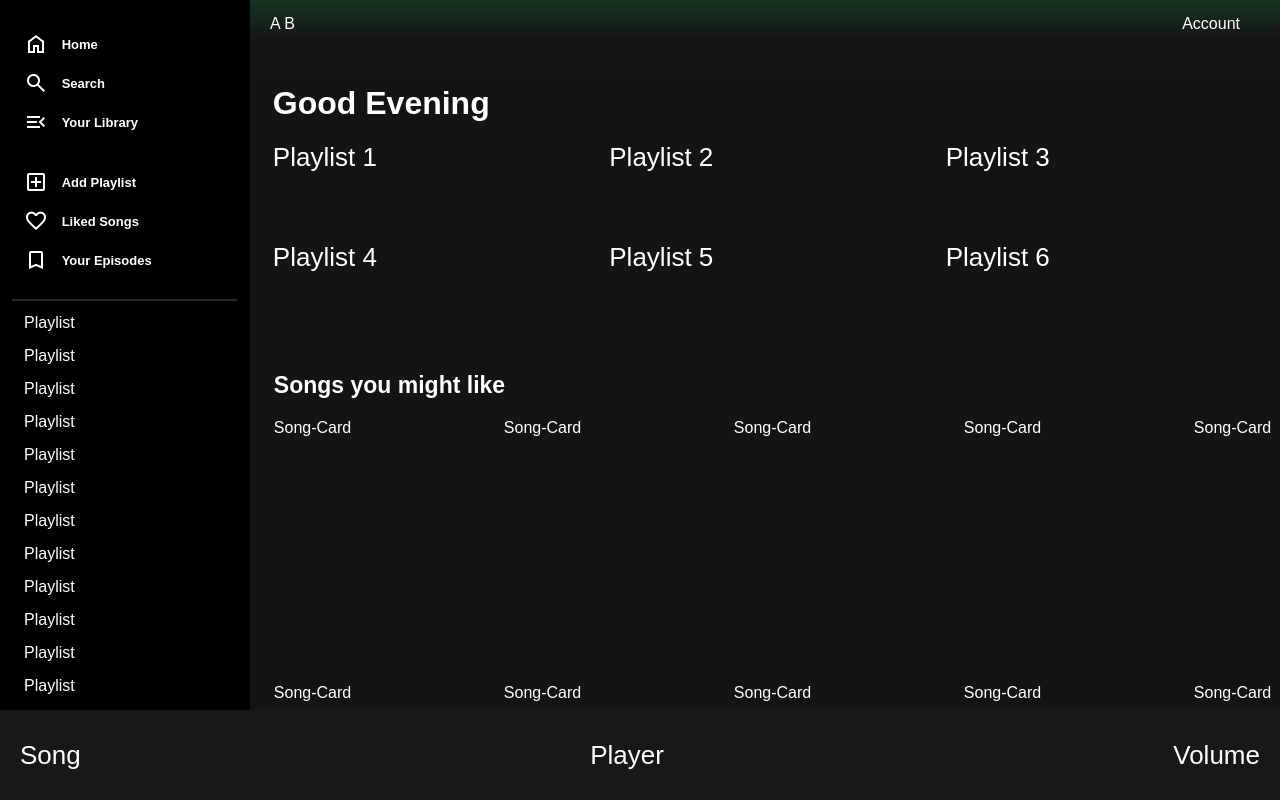
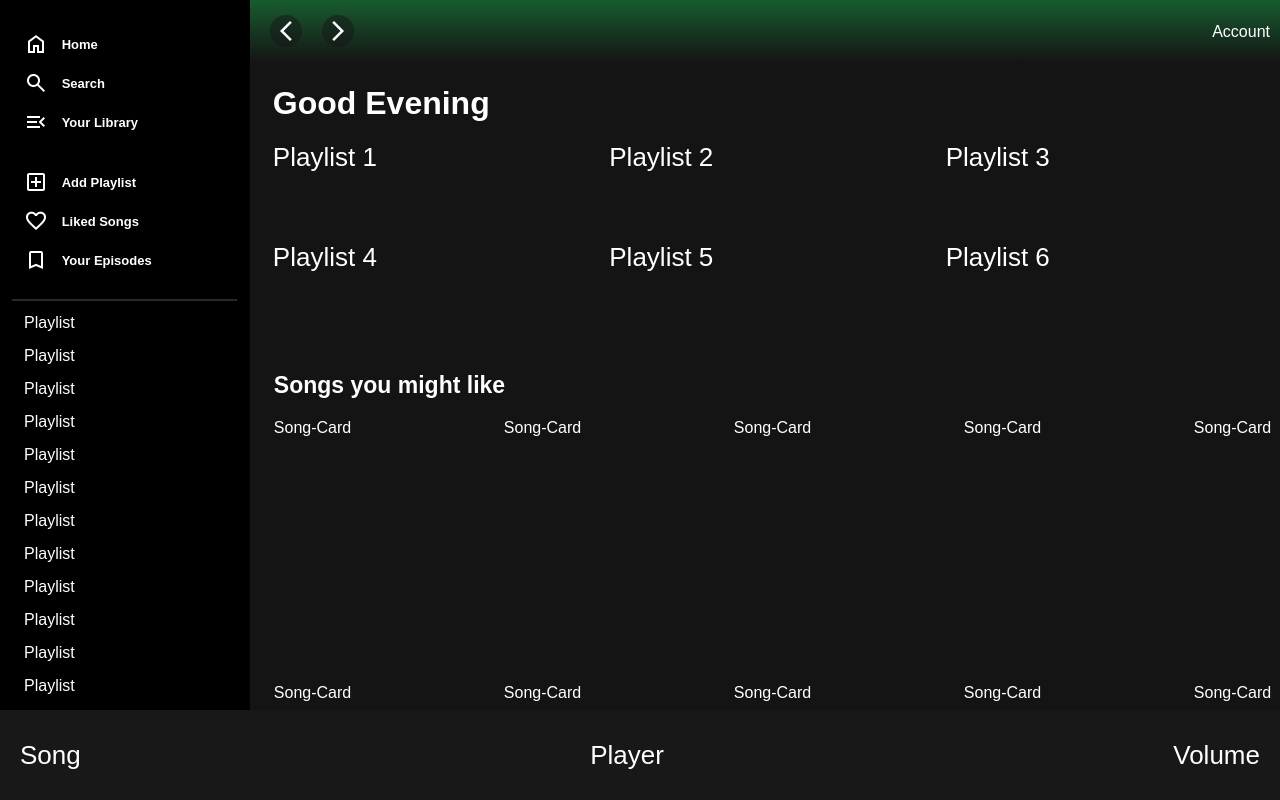
Before and after one commit to Brandon-Alvarez-03/react-ui-project, a React (Create React App) app: page / in a window 1280 px wide. Built offline with nearby package versions, Linux system fonts and the light colour scheme.

Commit message:
CSS is looking great

```diff
--- a/src/App.css
+++ b/src/App.css
@@ -37,24 +37,37 @@
 }
 
 /* .App * {
-  border: 1px solid #ffffff;
+  border: 1px solid rgba(250, 250, 250, 0.4);
 } */
 
 .nav {
   grid-area: nav;
   display: flex;
   flex-direction: row;
-  align-items: top;
-  justify-content: space-between;
-  background-color: rgba(22, 22, 22, 0.7);
+  align-items: center;
+  /* justify-content: space-between; */
+  background-color: rgba(22, 22, 22, 0.4);
   position: -webkit-sticky;
   position: sticky;
   top: 0;
   z-index: 100;
 }
 
-.nav * {
-  margin: 15px 40px auto 20px;
+.nav span,
+.nav div {
+  margin: 15px 0px auto 20px;
+}
+
+.nav span {
+  background-color: rgba(22, 22, 22, 0.5);
+  border-radius: 50%;
+  padding: 4px;
+}
+
+.account {
+  position: absolute;
+  right: 10px;
+  top: 8px;
 }
 
 .sidebar {
@@ -107,7 +120,7 @@
   display: flex;
   flex-direction: column;
   align-items: center;
-  background: linear-gradient(#1cd15d, #161616 10%, #141414 15%);
+  background: linear-gradient(#1cd15d, #161616 13%, #141414 15%);
   overflow-x: hidden;
   overflow-y: auto;
 }
--- a/src/components/nav/Nav.js
+++ b/src/components/nav/Nav.js
@@ -3,7 +3,12 @@ import React from "react";
 function Nav() {
   return (
     <div className="nav">
-      <div className="arrows"> A B </div>
+      <span className="material-symbols-outlined arrow-left">
+        arrow_back_ios_new
+      </span>
+      <span className="material-symbols-outlined arrow-right">
+        arrow_forward_ios
+      </span>
       <div className="account"> Account </div>
     </div>
   );
```
Also changed, not shown: src/App.js (+8 -0 lines).
